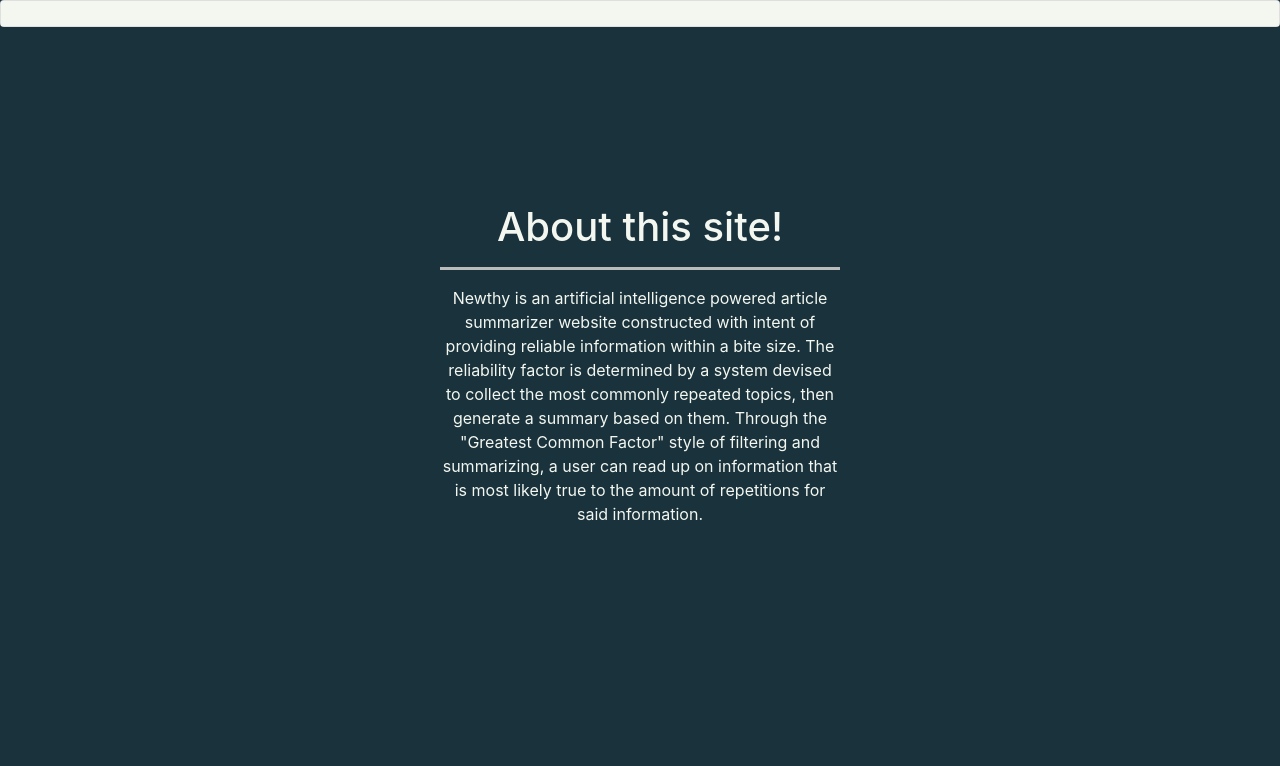
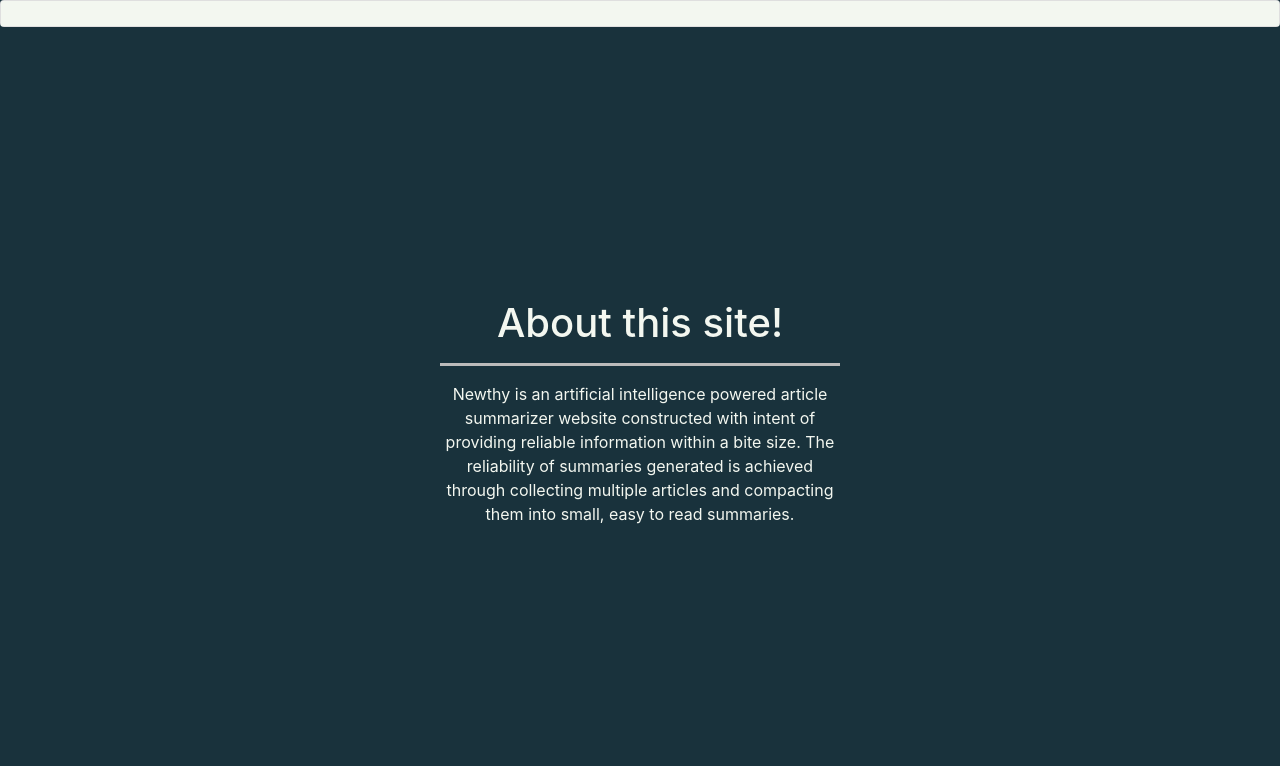
Before and after one commit to TheRealMopcornPuncher/CS50_Final, a Flask app: template templates/Description.html in a window 1280 px wide. Shown: the top 766 px of the page. Run offline with Flask 3, Linux system fonts and the light colour scheme; the template is opened without the code that fills it, so the values that code supplies are empty.

Commit message:
Clean up

```diff
--- a/app.py
+++ b/app.py
@@ -48,7 +48,7 @@
 @app.route("/description", methods=["GET", "POST"])
 def description():
     currentPage = "description"
-    return render_template("Description", pages=pages, currentPage=currentPage)
+    return render_template("Description.html", pages=pages, currentPage=currentPage)
 
 # Save the generated summary to the database
 def save_summary_to_db(query, summary):
--- a/templates/Description.html
+++ b/templates/Description.html
@@ -8,10 +8,8 @@
         <hr class="solid">
 
         <p>Newthy is an artificial intelligence powered article summarizer website constructed with
-            intent of providing reliable information within a bite size. The reliability factor is determined
-            by a system devised to collect the most commonly repeated topics, then generate a summary based
-            on them. Through the "Greatest Common Factor" style of filtering and summarizing, a user can read
-            up on information that is most likely true to the amount of repetitions for said information.
+            intent of providing reliable information within a bite size. The reliability of summaries generated is
+            achieved through collecting multiple articles and compacting them into small, easy to read summaries.
         </p>
     </div>
 </div>
```
Also changed, not shown: summaries.db.
